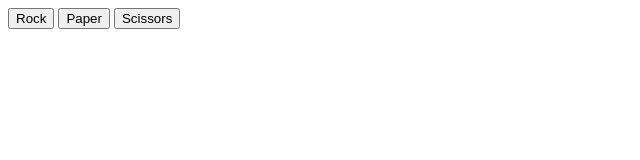
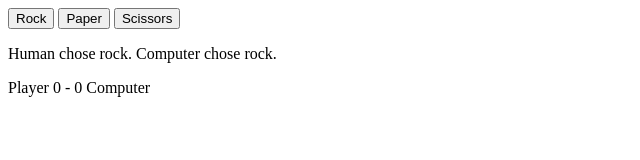
Before and after one commit to nirusu10/rock-paper-scissors, a plain HTML site: page index.html in a window 1280 px wide. Both pictures are taken after a click on the button "Rock". Shown: the whole page, without its empty margins (0-640 px from the left). Drawn offline with Linux system fonts and the light colour scheme.

Commit message:
added score display and updateDisplay function

```diff
--- a/index.html
+++ b/index.html
@@ -11,6 +11,13 @@
       <button class="choice-button" data-choice="paper">Paper</button>
       <button class="choice-button" data-choice="scissors">Scissors</button>
     </div>
+    <div id="result-display">
+      <p id="choices-display"></p>
+      <p>
+        Player <span id="player-score">0</span> -
+        <span id="computer-score">0</span> Computer
+      </p>
+    </div>
   </body>
   <script src="index.js"></script>
 </html>
--- a/index.js
+++ b/index.js
@@ -27,6 +27,16 @@ function getHumanChoice() {
     }
   }
   return humanChoice
+}
+
+function updateDisplay(humanChoice, computerChoice) {
+  const humanScoreDisplay = document.querySelector('#player-score')
+  const computerScoreDisplay = document.querySelector('#computer-score')
+  const choicesDisplay = document.querySelector('#choices-display')
+
+  humanScoreDisplay.textContent = humanScore
+  computerScoreDisplay.textContent = computerScore
+  choicesDisplay.textContent = `Human chose ${humanChoice}. Computer chose ${computerChoice}.`
 }
 
 function playRound(humanChoice, computerChoice) {
@@ -64,6 +74,5 @@ function playRound(humanChoice, computerChoice) {
     default:
       break
   }
-  console.log(`Human chose: ${humanChoice}. Computer chose ${computerChoice}.`)
-  console.log(`Human ${humanScore} - ${computerScore} Computer`)
+  updateDisplay(humanChoice, computerChoice)
 }
```
